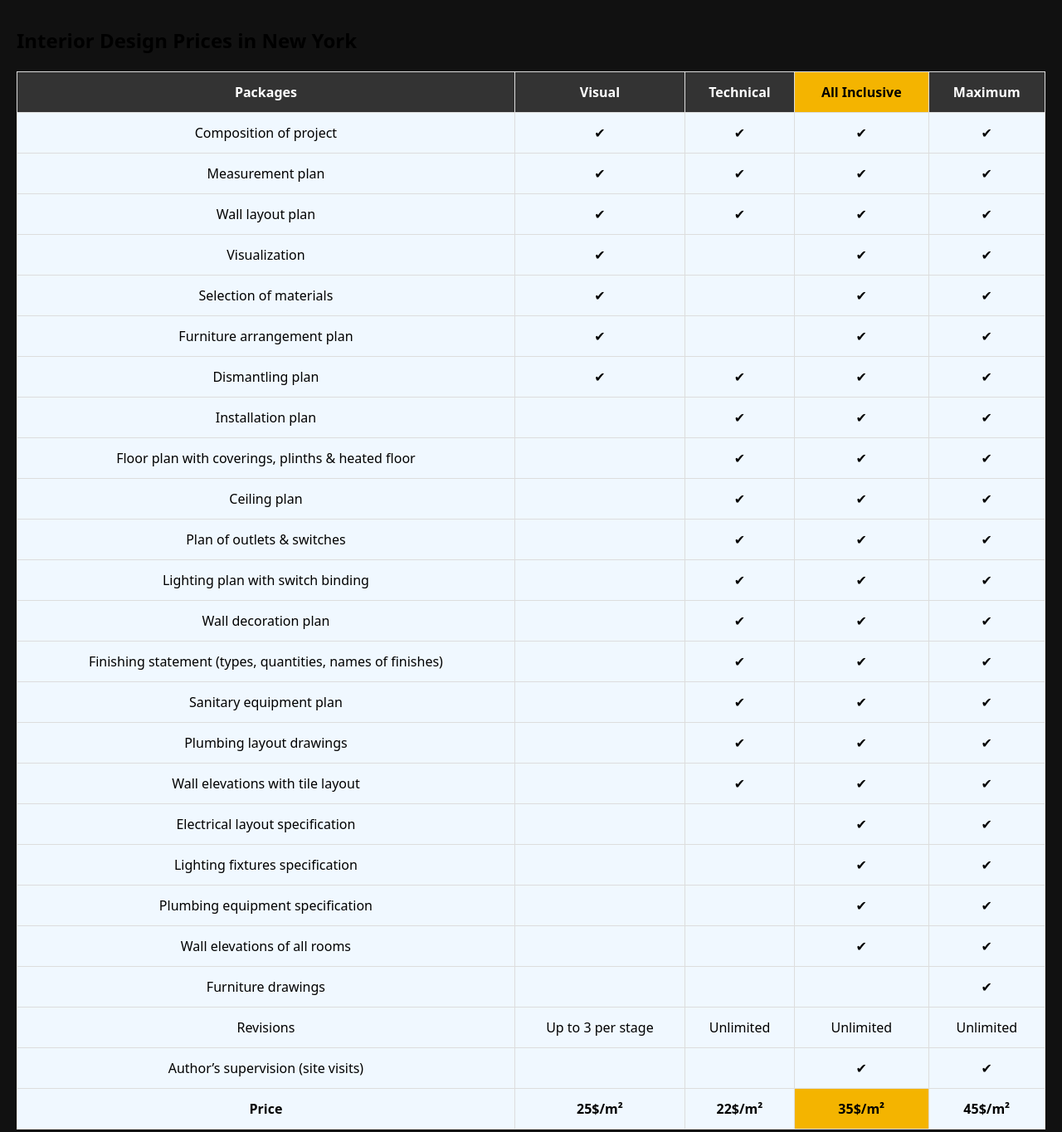
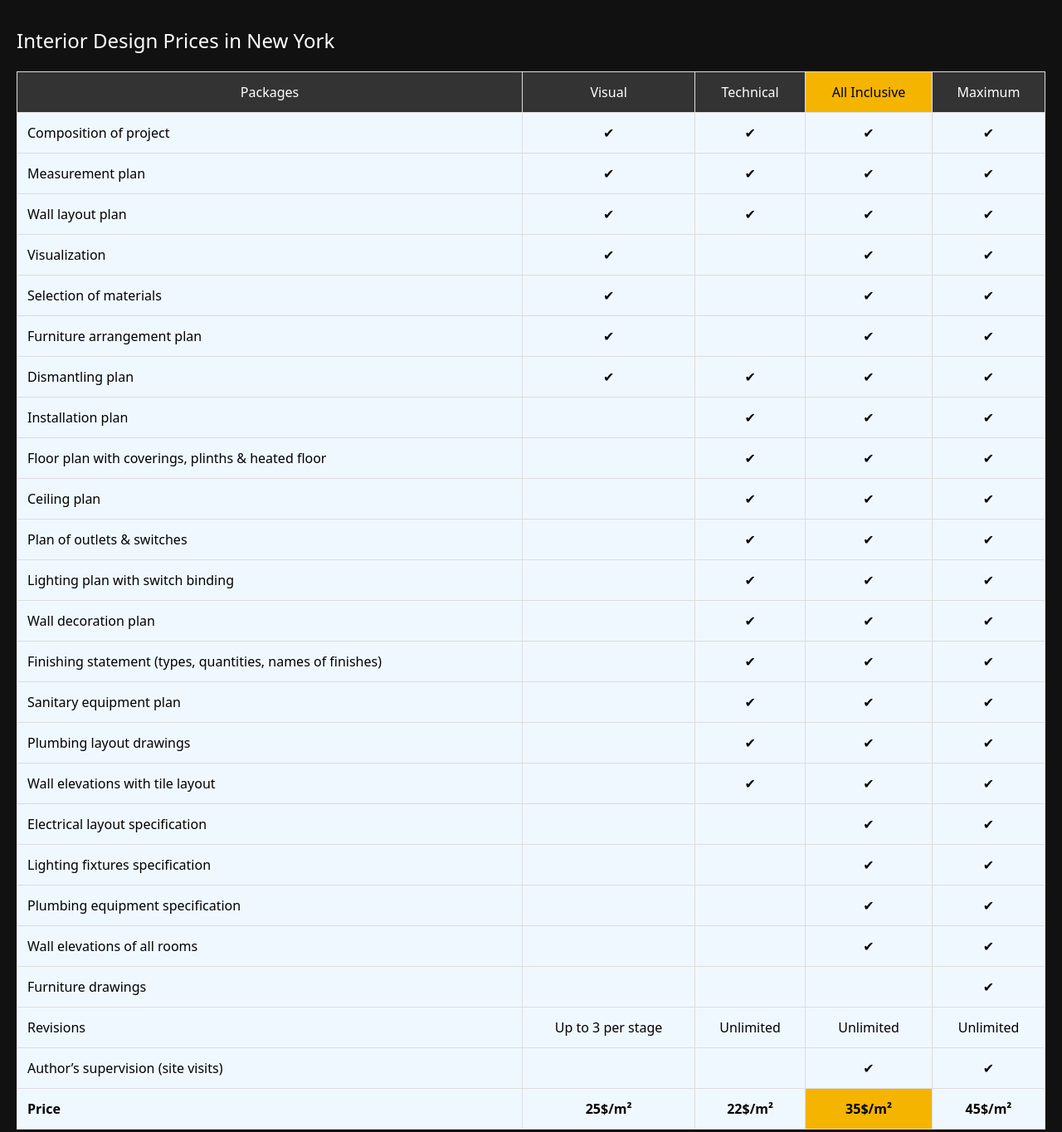
Before and after one commit to SteveNkDev17/Digital_Business-Card_IndiraD, a plain HTML site: page index.html in a window 1280 px wide. Shown: the part 640-2004 px from the top of the page at 83% size. Drawn offline with Linux system fonts and the light colour scheme.

Commit message:
Aktualisiert...

```diff
--- a/css/main.css
+++ b/css/main.css
@@ -40,8 +40,7 @@ body
   background-color: #f9f9f9;
 }
 
-
-/* ####### Header ####### */
+/* ######################## Header ########################### */
 .navbar{
   width: 100%;
   max-width: 1400px;
@@ -93,16 +92,10 @@ body
 .nav-link:hover {
   color: gold;
 }
-/* ##################### */
+/* ######################################################### */
 
 
-/* ####### Main ####### */
-
-
-
-
-
-
+/* ######################## Main ########################### */
 /*Gallery Bereich*/
 .section-gallery{
   background-color: aliceblue;
@@ -136,11 +129,6 @@ body
 
 
 /*Preise Bereich*/
-.section-prices{
-  background-color: white;
-  padding: 60px 0;
-
-}
 .container-prices{
   background-color: aliceblue;
   width: 100%;
@@ -148,6 +136,10 @@ body
   margin: 0 auto;
 }
 
+#pricing-heading{
+  font-weight: normal;
+  color: white;
+}
 .pricing {
   background-color: aliceblue;
   width: 100%;
@@ -164,6 +156,11 @@ body
 .pricing thead th {
   background: #333;
   color: #fff;
+  font-weight: normal;
+}
+
+.text-left {
+  text-align: left;
 }
 
 .pricing .highlight {
@@ -177,29 +174,28 @@ body
 
 
 /*Consultation Bereich*/
-#row{
+#consultation-row{
   display: flex;
   flex-direction: row;
   gap: 10px;
 }
 
-#container-left,
-#container-right
+#consultation-col-left,
+#consultation-col-right
  {
   flex: 1;
   box-sizing: border-box;
 }
 
-#container-left{
+#consultation-col-left{
   padding: 20px 20px;
 }
 
-#container-right {
+#consultation-col-right {
   display: flex;
   justify-content: center;
   align-items: center;
 }
-
 
 #consultation-p {
   font-size: 1rem;
@@ -213,18 +209,16 @@ body
   font-size: 1.5rem; /* = 24px */
 }
 
-
-
-#small-gap {
-  display: flex;
-  gap: 1px;
-}
-
 #consultation-form{
   display: flex;
   flex-direction: column;
   gap: 10px;
   max-width: 500px;
+}
+
+#small-gap {
+  display: flex;
+  gap: 1px;
 }
 
 #consultation-name,
@@ -252,14 +246,14 @@ body
   background-color: #f9b300;
 }
 
-#avatar-container{
+#consultation-avatar
+{
   padding: 0px;
   display: inline-flex; ;
   flex-direction: column;
   justify-content: center;
   align-items: center;
   padding-top: 20px;
-
 }
 
 .profile-img {
@@ -269,12 +263,9 @@ body
   border-radius: 50%;
   border: 2px solid #f9b300;
 }
+/* ######################################################### */
 
-
-/* ##################### */
-
-
-/* ####### Footer ####### */
+/* ######################## Footer ########################### */
 .footer {
   width: 100%;
   padding: 40px 20px;
@@ -287,4 +278,4 @@ body
   margin: 0 auto;
   text-align: center;
 }
-/* ##################### */
+/* ######################################################### */
--- a/index.html
+++ b/index.html
@@ -49,7 +49,7 @@
       <!-- Section Preise -->
       <section class="section bg-dark">
         <div class="container">
-          <h2> Interior Design Prices in New York</h2>
+          <h2 id="pricing-heading"> Interior Design Prices in New York</h2>
           <table class="pricing">
             <thead>
               <tr>
@@ -62,108 +62,108 @@
             </thead>
             <tbody>
               <tr>
-                <td>Composition of project</td>
+                <td class="text-left">Composition of project</td>
                 <td>✔</td><td>✔</td><td>✔</td><td>✔</td>
               </tr>
               <tr>
-                <td>Measurement plan</td>
+                <td class="text-left">Measurement plan</td>
                 <td>✔</td><td>✔</td><td>✔</td><td>✔</td>
               </tr>
               <tr>
-                <td>Wall layout plan</td>
+                <td class="text-left">Wall layout plan</td>
                 <td>✔</td><td>✔</td><td>✔</td><td>✔</td>
               </tr>
               <tr>
-                <td>Visualization</td>
+                <td class="text-left">Visualization</td>
                 <td>✔</td><td></td><td>✔</td><td>✔</td>
               </tr>
               <tr>
-                <td>Selection of materials</td>
+                <td class="text-left">Selection of materials</td>
                 <td>✔</td><td></td><td>✔</td><td>✔</td>
               </tr>
               <tr>
-                <td>Furniture arrangement plan</td>
+                <td class="text-left">Furniture arrangement plan</td>
                 <td>✔</td><td></td><td>✔</td><td>✔</td>
               </tr>
               <tr>
-                <td>Dismantling plan</td>
+                <td class="text-left">Dismantling plan</td>
                 <td>✔</td><td>✔</td><td>✔</td><td>✔</td>
               </tr>
               <tr>
-                <td>Installation plan</td>
+                <td class="text-left">Installation plan</td>
                 <td></td><td>✔</td><td>✔</td><td>✔</td>
               </tr>
               <tr>
-                <td>Floor plan with coverings, plinths & heated floor</td>
+                <td class="text-left">Floor plan with coverings, plinths & heated floor</td>
                 <td></td><td>✔</td><td>✔</td><td>✔</td>
               </tr>
               <tr>
-                <td>Ceiling plan</td>
+                <td class="text-left">Ceiling plan</td>
                 <td></td><td>✔</td><td>✔</td><td>✔</td>
               </tr>
               <tr>
-                <td>Plan of outlets & switches</td>
+                <td class="text-left">Plan of outlets & switches</td>
                 <td></td><td>✔</td><td>✔</td><td>✔</td>
               </tr>
               <tr>
-                <td>Lighting plan with switch binding</td>
+                <td class="text-left">Lighting plan with switch binding</td>
                 <td></td><td>✔</td><td>✔</td><td>✔</td>
               </tr>
               <tr>
-                <td>Wall decoration plan</td>
+                <td class="text-left">Wall decoration plan</td>
                 <td></td><td>✔</td><td>✔</td><td>✔</td>
               </tr>
               <tr>
-                <td>Finishing statement (types, quantities, names of finishes)</td>
+                <td class="text-left">Finishing statement (types, quantities, names of finishes)</td>
                 <td></td><td>✔</td><td>✔</td><td>✔</td>
               </tr>
               <tr>
-                <td>Sanitary equipment plan</td>
+                <td class="text-left">Sanitary equipment plan</td>
                 <td></td><td>✔</td><td>✔</td><td>✔</td>
               </tr>
               <tr>
-                <td>Plumbing layout drawings</td>
+                <td class="text-left">Plumbing layout drawings</td>
                 <td></td><td>✔</td><td>✔</td><td>✔</td>
               </tr>
               <tr>
-                <td>Wall elevations with tile layout</td>
+                <td class="text-left">Wall elevations with tile layout</td>
                 <td></td><td>✔</td><td>✔</td><td>✔</td>
               </tr>
               <tr>
-                <td>Electrical layout specification</td>
+                <td class="text-left">Electrical layout specification</td>
                 <td></td><td></td><td>✔</td><td>✔</td>
               </tr>
               <tr>
-                <td>Lighting fixtures specification</td>
+                <td class="text-left">Lighting fixtures specification</td>
                 <td></td><td></td><td>✔</td><td>✔</td>
               </tr>
               <tr>
-                <td>Plumbing equipment specification</td>
+                <td class="text-left">Plumbing equipment specification</td>
                 <td></td><td></td><td>✔</td><td>✔</td>
               </tr>
               <tr>
-                <td>Wall elevations of all rooms</td>
+                <td class="text-left">Wall elevations of all rooms</td>
                 <td></td><td></td><td>✔</td><td>✔</td>
               </tr>
               <tr>
-                <td>Furniture drawings</td>
+                <td class="text-left">Furniture drawings</td>
                 <td></td><td></td><td></td><td>✔</td>
               </tr>
               <tr>
-                <td>Revisions</td>
+                <td class="text-left">Revisions</td>
                 <td>Up to 3 per stage</td>
                 <td>Unlimited</td>
                 <td>Unlimited</td>
                 <td>Unlimited</td>
               </tr>
               <tr>
-                <td>Author’s supervision (site visits)</td>
+                <td class="text-left">Author’s supervision (site visits)</td>
                 <td></td><td></td><td>✔</td><td>✔</td>
               </tr>
             </tbody>
             <tfoot>
               <tr>
-                <td>Price</td>
+                <td class="text-left">Price</td>
                 <td>25$/m²</td>
                 <td>22$/m²</td>
                 <td class="highlight">35$/m²</td>
@@ -178,8 +178,8 @@
       <!-- Section Consultation -->
       <section class="section bg-light">
         <div class="container">
-          <div id="row">
-            <div id="container-left">
+          <div id="consultation-row">
+            <div id="consultation-col-left">
                 <h2 id="consultation-h2">FREE <span>CONSULTATION</span><br> WITH AN INTERIOR DESIGNER</h2>
                 <p id="consultation-p">Complete the form to receive professional answers to all your interior design questions.</p>
                 <form id="consultation-form">
@@ -194,8 +194,8 @@
                   <button id="consultation-submit"type="submit">Send Request→</button>
                 </form>
             </div>
-            <div id="container-right">
-              <div id="avatar-container">
+            <div id="consultation-col-right">
+              <div id="consultation-avatar">
                 <img src="images/autor.jpeg" alt="Indira" class="profile-img">
                 <p>Indira | Lead Designer</p>
               </div>
```
